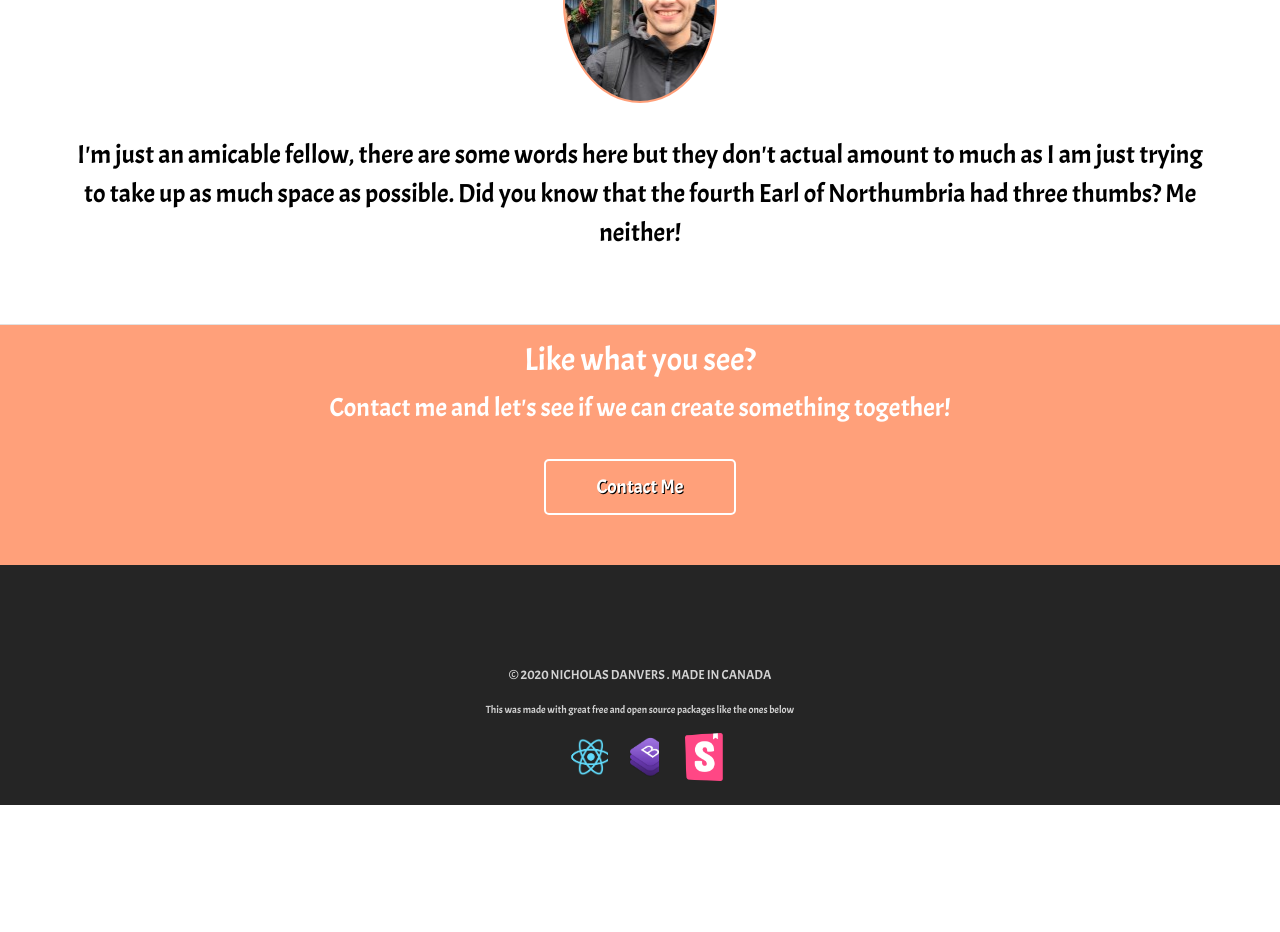
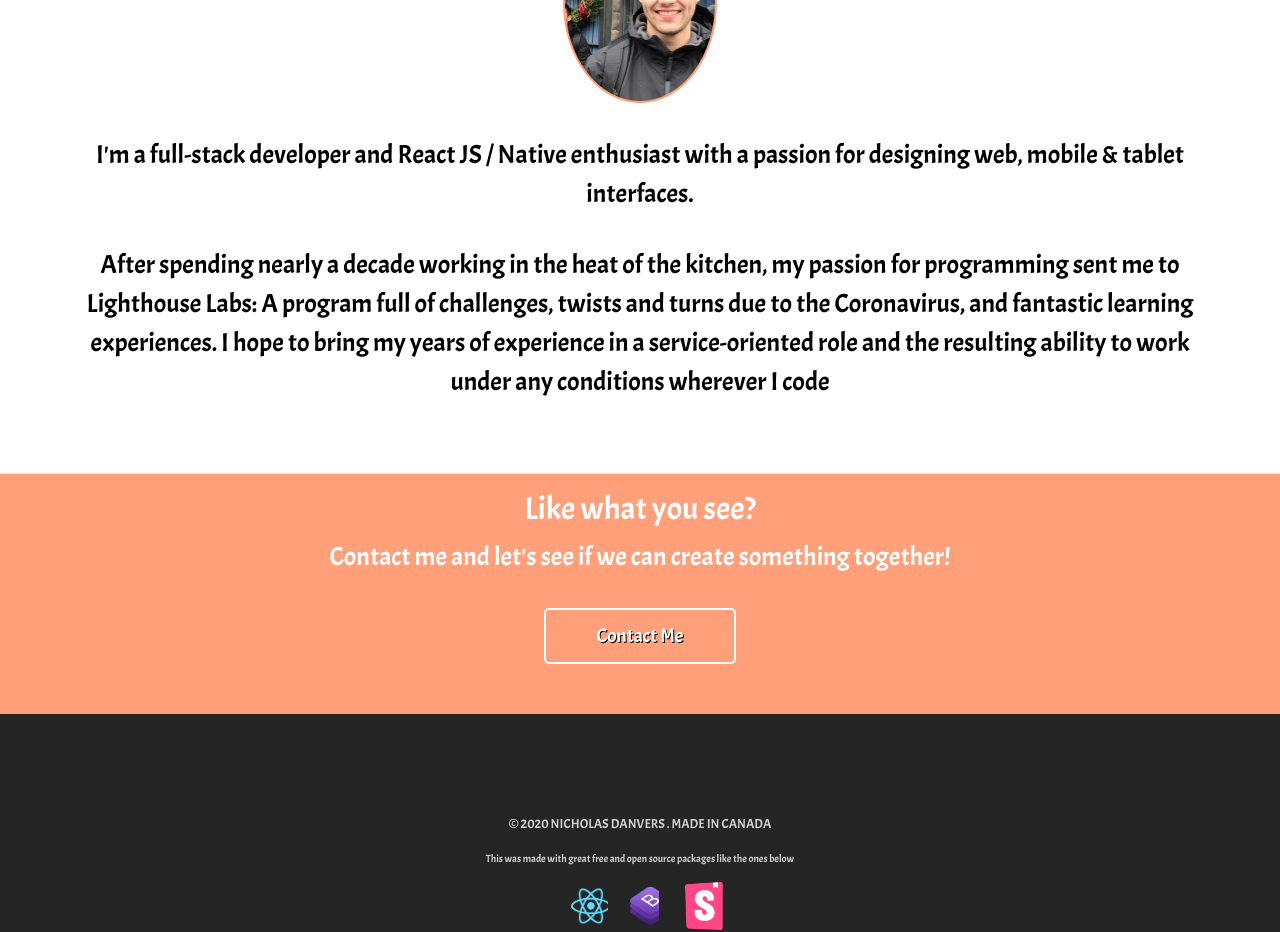
Before and after one commit to nickdanvers222/portfolio, a React (Create React App) app: page / in a window 1280 px wide. Shown: the part 3640-4572 px from the top of the page. Before the commit the page ends 4445 px from the top, so only its background shows below. Built offline with nearby package versions, Linux system fonts and the light colour scheme.

Commit message:
rough about me description draft

```diff
--- a/src/components/About.js
+++ b/src/components/About.js
@@ -8,7 +8,8 @@ const About = () => {
         <div id='about' className='aboutme-container'>
             <h2 className='aboutme-title'>About me</h2>
             <div className='aboutme-image'></div>
-            <p className='aboutme-description'>I'm just an amicable fellow, there are some words here but they don't actual amount to much as I am just trying to take up as much space as possible. Did you know that the fourth Earl of Northumbria had three thumbs? Me neither!</p>
+            <p className='aboutme-description'>I'm a full-stack developer and React JS / Native enthusiast with a passion for designing web, mobile & tablet interfaces.  </p>
+            <p className='aboutme-description'>After spending nearly a decade working in the heat of the kitchen, my passion for programming sent me to Lighthouse Labs: A program full of challenges, twists and turns due to the Coronavirus, and fantastic learning experiences. I hope to bring my years of experience in a service-oriented role and the resulting ability to work under any conditions wherever I code </p>
         </div>
     )
 
```
